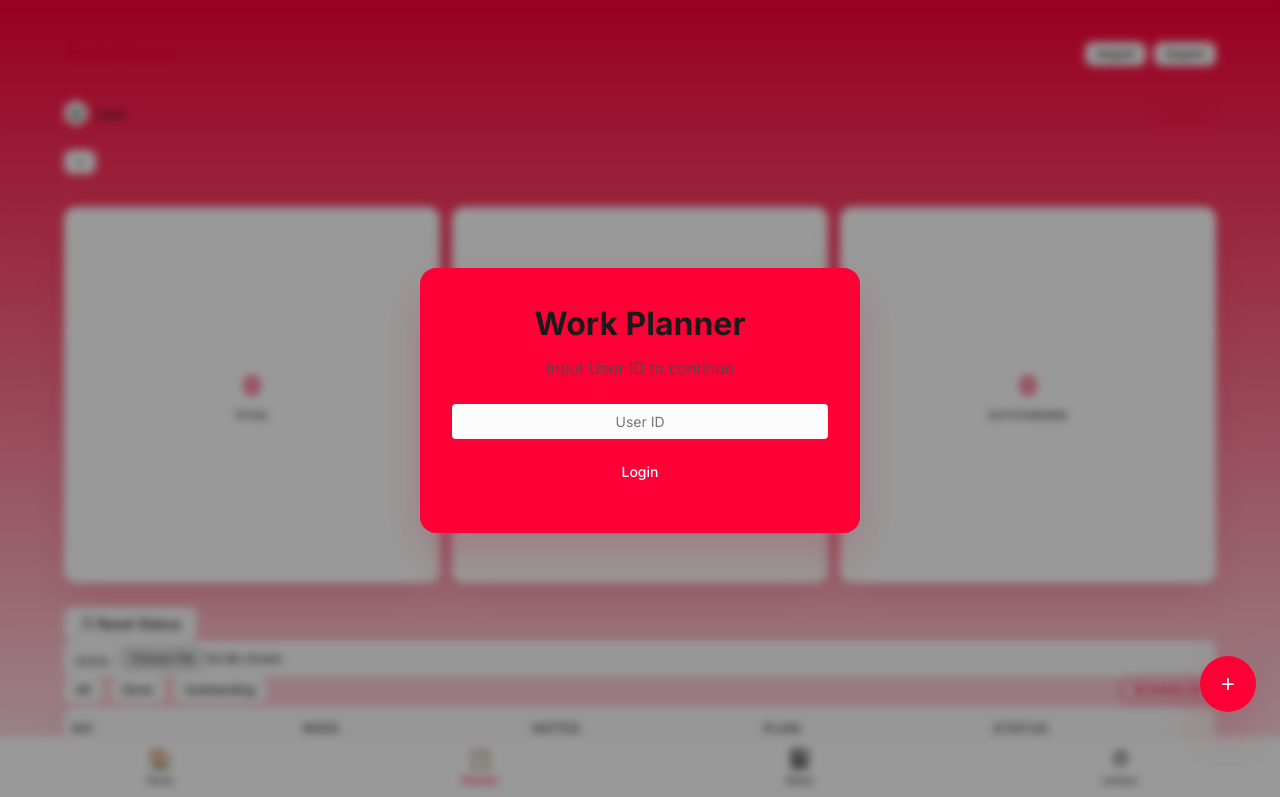
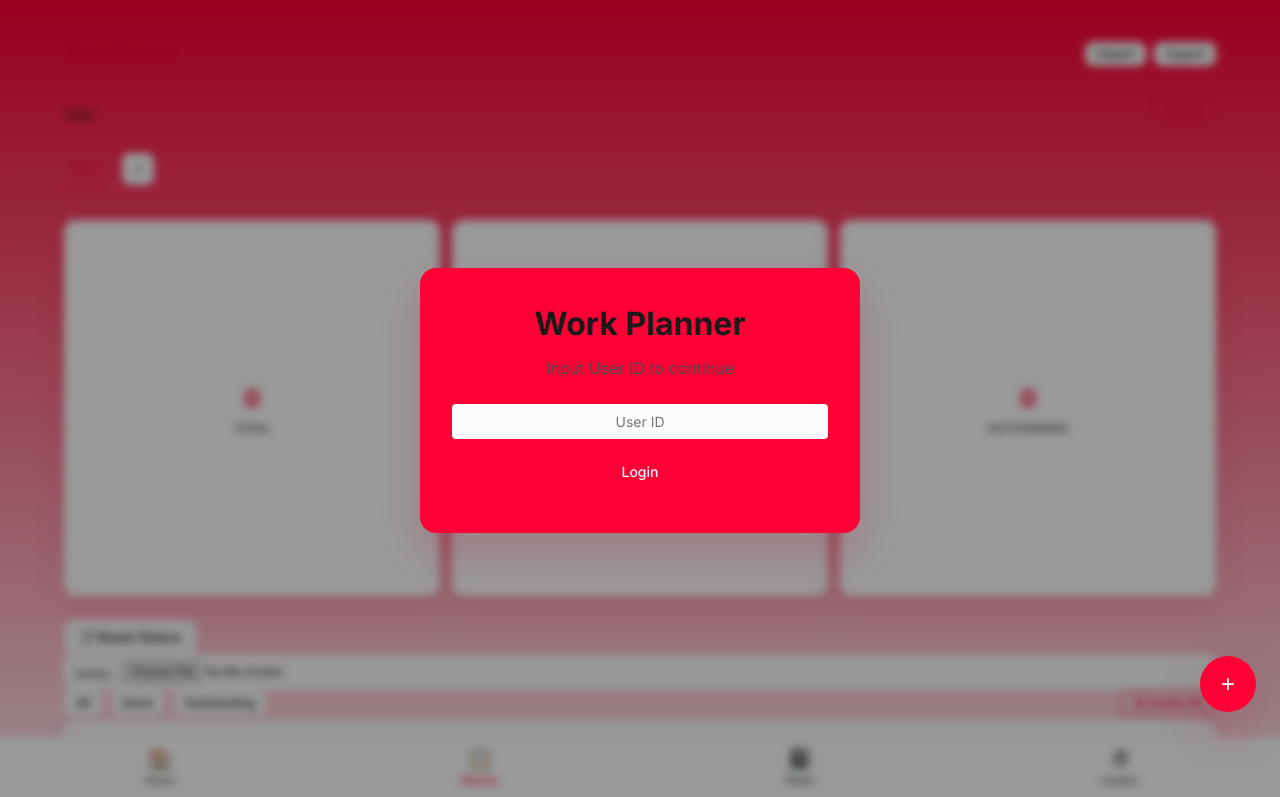
Before and after one commit to AnwarITM/ce, a website: page work_planner.html in a window 1280 px wide. Shown: the top 797 px of the page. Drawn offline with Linux system fonts and the light colour scheme.

Commit message:
update warna2

```diff
--- a/work_planner.html
+++ b/work_planner.html
@@ -272,7 +272,6 @@
 
             <div id="userInfoBar" style="display: flex; justify-content: space-between; align-items: center; margin-bottom: var(--space-4); font-size: var(--font-size-sm);">
                 <div style="display: flex; align-items: center; gap: var(--space-2);">
-                    <span id="userAvatar" style="width: 24px; height: 24px; background: var(--surface-2); border-radius: 50%; display: flex; align-items: center; justify-content: center; font-weight: 700;">U</span>
                     <span id="userInfoText">User</span>
                 </div>
                 <button class="btn btn-danger btn-compact" onclick="logout()">Logout</button>
@@ -280,7 +279,7 @@
 
             <!-- Tabs -->
             <div class="tabs-wrapper" id="tabsContainer">
-                <button class="btn btn-secondary btn-compact" onclick="app.addTab()">+</button>
+                <div class="tab-add-btn btn btn-secondary btn-compact" onclick="app.addTab()" style="cursor: pointer; display: flex; align-items: center; justify-content: center; width: 32px; height: 32px; padding: 0;">+</div>
             </div>
 
             <!-- Metrics -->
@@ -462,7 +461,6 @@
             document.getElementById('loginOverlay').style.display = 'none';
             setAuthViewState('auth-ready');
             const userName = sessionStorage.getItem('userName') || currentUserId;
-            document.getElementById('userAvatar').textContent = userName.charAt(0).toUpperCase();
             document.getElementById('userInfoText').textContent = `Welcome, ${userName}`;
         }
 
```
